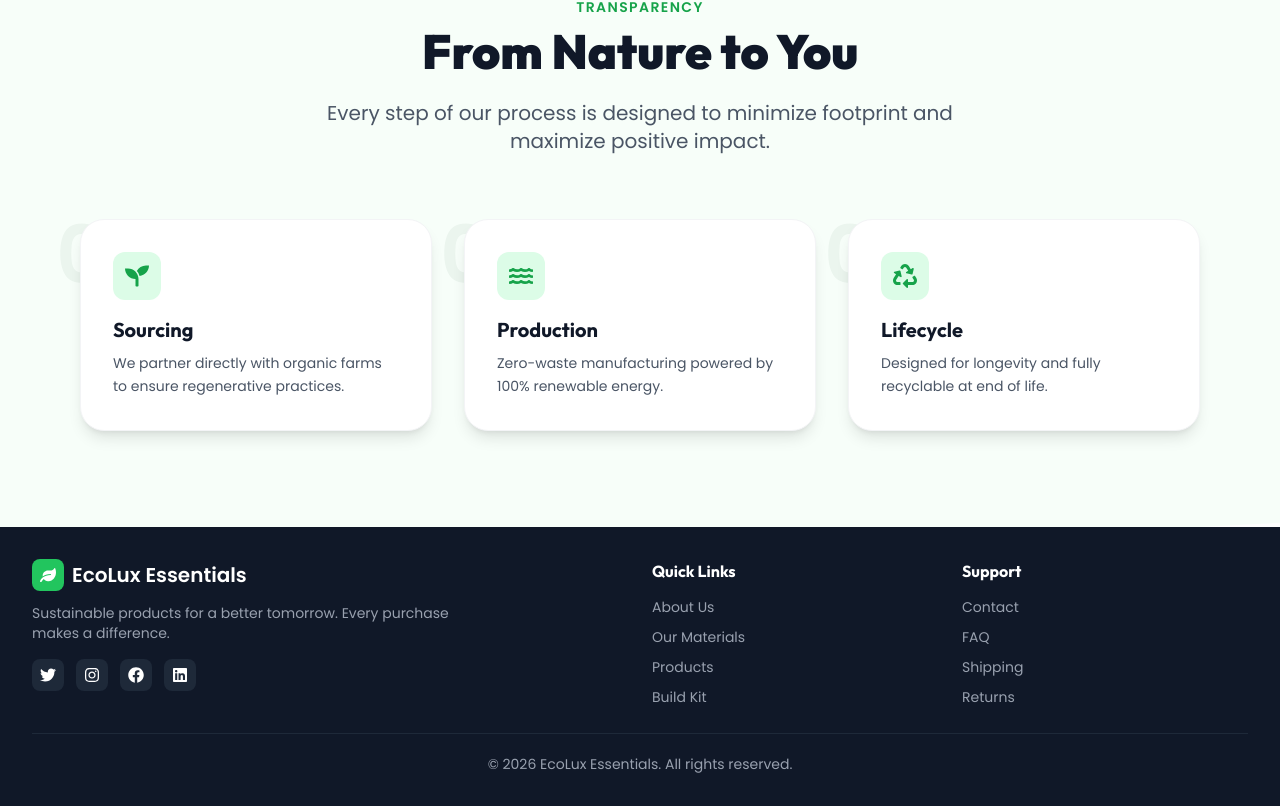
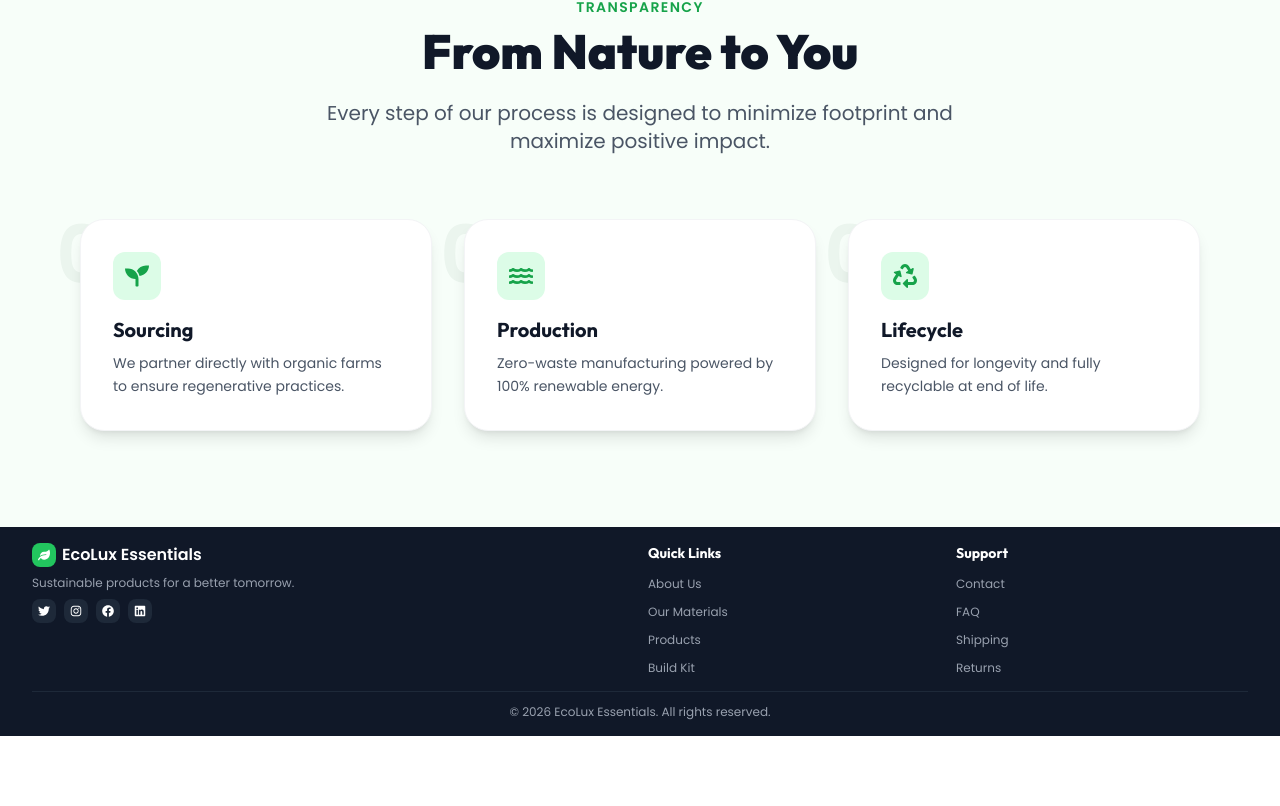
Before and after one commit to Reniyas717/brandkit, a React (Vite) app in the folder frontend/: page / in a window 1280 px wide. Shown: the part 2953-3759 px from the top of the page. After the commit the page ends 3689 px from the top, so only its background shows below. Built offline with nearby package versions, Linux system fonts and the light colour scheme; no server answers; the HTML template or start-up script is replaced by a standard one.

Commit message:
addedHeroSection, OurMaterialsSection, and Footer components to enhance the landing page.

```diff
--- a/frontend/src/components/Footer.jsx
+++ b/frontend/src/components/Footer.jsx
@@ -5,59 +5,59 @@ import { FaLeaf, FaTwitter, FaInstagram, FaFacebook, FaLinkedin } from 'react-ic
 const Footer = () => {
     return (
         <footer className="bg-gray-900 text-white">
-            <div className="container mx-auto px-4 md:px-8 py-8">
-                <div className="grid grid-cols-1 md:grid-cols-4 gap-6">
+            <div className="container mx-auto px-4 md:px-8 py-4">
+                <div className="grid grid-cols-1 md:grid-cols-4 gap-4">
                     {/* Brand */}
                     <div className="col-span-1 md:col-span-2">
-                        <div className="flex items-center gap-2 mb-3">
-                            <div className="w-8 h-8 bg-emerald-500 rounded-lg flex items-center justify-center">
-                                <FaLeaf className="w-4 h-4 text-white" />
+                        <div className="flex items-center gap-1.5 mb-2">
+                            <div className="w-6 h-6 bg-emerald-500 rounded-lg flex items-center justify-center">
+                                <FaLeaf className="w-3 h-3 text-white" />
                             </div>
-                            <span className="text-xl font-black">EcoLux Essentials</span>
+                            <span className="text-base font-black">EcoLux Essentials</span>
                         </div>
-                        <p className="text-gray-400 text-sm max-w-md mb-4">
-                            Sustainable products for a better tomorrow. Every purchase makes a difference.
+                        <p className="text-gray-400 text-xs max-w-md mb-2">
+                            Sustainable products for a better tomorrow.
                         </p>
-                        <div className="flex gap-3">
-                            <a href="#" className="w-8 h-8 bg-gray-800 rounded-lg flex items-center justify-center hover:bg-emerald-500 transition-colors">
-                                <FaTwitter className="w-4 h-4" />
+                        <div className="flex gap-2">
+                            <a href="#" className="w-6 h-6 bg-gray-800 rounded-lg flex items-center justify-center hover:bg-emerald-500 transition-colors">
+                                <FaTwitter className="w-3 h-3" />
                             </a>
-                            <a href="#" className="w-8 h-8 bg-gray-800 rounded-lg flex items-center justify-center hover:bg-emerald-500 transition-colors">
-                                <FaInstagram className="w-4 h-4" />
+                            <a href="#" className="w-6 h-6 bg-gray-800 rounded-lg flex items-center justify-center hover:bg-emerald-500 transition-colors">
+                                <FaInstagram className="w-3 h-3" />
                             </a>
-                            <a href="#" className="w-8 h-8 bg-gray-800 rounded-lg flex items-center justify-center hover:bg-emerald-500 transition-colors">
-                                <FaFacebook className="w-4 h-4" />
+                            <a href="#" className="w-6 h-6 bg-gray-800 rounded-lg flex items-center justify-center hover:bg-emerald-500 transition-colors">
+                                <FaFacebook className="w-3 h-3" />
                             </a>
-                            <a href="#" className="w-8 h-8 bg-gray-800 rounded-lg flex items-center justify-center hover:bg-emerald-500 transition-colors">
-                                <FaLinkedin className="w-4 h-4" />
+                            <a href="#" className="w-6 h-6 bg-gray-800 rounded-lg flex items-center justify-center hover:bg-emerald-500 transition-colors">
+                                <FaLinkedin className="w-3 h-3" />
                             </a>
                         </div>
                     </div>
 
                     {/* Quick Links */}
                     <div>
-                        <h3 className="font-bold text-base mb-3">Quick Links</h3>
-                        <ul className="space-y-1.5">
-                            <li><a href="#" className="text-gray-400 text-sm hover:text-white transition-colors">About Us</a></li>
-                            <li><a href="#" className="text-gray-400 text-sm hover:text-white transition-colors">Our Materials</a></li>
-                            <li><a href="#" className="text-gray-400 text-sm hover:text-white transition-colors">Products</a></li>
-                            <li><Link to="/builder" className="text-gray-400 text-sm hover:text-white transition-colors">Build Kit</Link></li>
+                        <h3 className="font-bold text-sm mb-2">Quick Links</h3>
+                        <ul className="space-y-1">
+                            <li><a href="#" className="text-gray-400 text-xs hover:text-white transition-colors">About Us</a></li>
+                            <li><a href="#" className="text-gray-400 text-xs hover:text-white transition-colors">Our Materials</a></li>
+                            <li><a href="#" className="text-gray-400 text-xs hover:text-white transition-colors">Products</a></li>
+                            <li><Link to="/builder" className="text-gray-400 text-xs hover:text-white transition-colors">Build Kit</Link></li>
                         </ul>
                     </div>
 
                     {/* Support */}
                     <div>
-                        <h3 className="font-bold text-base mb-3">Support</h3>
-                        <ul className="space-y-1.5">
-                            <li><a href="#" className="text-gray-400 text-sm hover:text-white transition-colors">Contact</a></li>
-                            <li><a href="#" className="text-gray-400 text-sm hover:text-white transition-colors">FAQ</a></li>
-                            <li><a href="#" className="text-gray-400 text-sm hover:text-white transition-colors">Shipping</a></li>
-                            <li><a href="#" className="text-gray-400 text-sm hover:text-white transition-colors">Returns</a></li>
+                        <h3 className="font-bold text-sm mb-2">Support</h3>
+                        <ul className="space-y-1">
+                            <li><a href="#" className="text-gray-400 text-xs hover:text-white transition-colors">Contact</a></li>
+                            <li><a href="#" className="text-gray-400 text-xs hover:text-white transition-colors">FAQ</a></li>
+                            <li><a href="#" className="text-gray-400 text-xs hover:text-white transition-colors">Shipping</a></li>
+                            <li><a href="#" className="text-gray-400 text-xs hover:text-white transition-colors">Returns</a></li>
                         </ul>
                     </div>
                 </div>
 
-                <div className="border-t border-gray-800 mt-6 pt-5 text-center text-gray-400 text-sm">
+                <div className="border-t border-gray-800 mt-3 pt-3 text-center text-gray-400 text-xs">
                     <p>&copy; 2026 EcoLux Essentials. All rights reserved.</p>
                 </div>
             </div>
--- a/frontend/src/components/landing/HeroSection.jsx
+++ b/frontend/src/components/landing/HeroSection.jsx
@@ -122,13 +122,13 @@ const HeroLayout2 = ({ brand }) => {
                         initial={{ opacity: 0, y: 30 }}
                         animate={{ opacity: 1, y: 0 }}
                         transition={{ delay: 0.3 }}
-                        className="text-5xl md:text-7xl lg:text-8xl font-black mb-6 leading-none"
+                        className="text-5xl md:text-7xl lg:text-8xl font-black mb-6 leading-none font-outfit"
                     >
-                        <span className="bg-gradient-to-r from-blue-600 via-purple-600 to-pink-600 bg-clip-text text-transparent">
+                        <span className="bg-gradient-to-r from-emerald-600 via-emerald-500 to-ocean-600 bg-clip-text text-transparent">
                             SUSTAINABLE
                         </span>
                         <br />
-                        <span className="text-gray-900">LIFESTYLE</span>
+                        <span className="text-earth-900 font-lora italic">LIFESTYLE</span>
                     </motion.h1>
 
                     <motion.p
@@ -215,12 +215,12 @@ const HeroLayout3 = ({ brand }) => {
                                 <FaLeaf className="w-8 h-8 text-blue-600" />
                             </div>
 
-                            <h1 className="text-4xl md:text-5xl lg:text-6xl font-black mb-4 leading-tight">
-                                <span className="text-gray-900">Design</span>
+                            <h1 className="text-4xl md:text-5xl lg:text-6xl font-black mb-4 leading-tight font-outfit">
+                                <span className="text-earth-800">Design</span>
                                 <br />
-                                <span className="text-gray-900">Meets</span>
+                                <span className="text-earth-700 font-lora italic">Meets</span>
                                 <br />
-                                <span className="bg-gradient-to-r from-pink-600 to-purple-600 bg-clip-text text-transparent">
+                                <span className="bg-gradient-to-r from-emerald-700 via-emerald-600 to-ocean-700 bg-clip-text text-transparent">
                                     SUSTAINABILITY
                                 </span>
                             </h1>
--- a/frontend/src/components/landing/OurMaterialsSection.jsx
+++ b/frontend/src/components/landing/OurMaterialsSection.jsx
@@ -8,25 +8,25 @@ const OurMaterialsSection = () => {
             title: 'Organic Cotton',
             description: 'Premium organic cotton sourced from certified sustainable farms. Soft, breathable, and kind to your skin.',
             staticImage: 'https://images.unsplash.com/photo-1523381210434-271e8be1f52b?w=800&q=80',
-            hoverGif: 'https://images.unsplash.com/photo-1594211995257-2e11d08e7c10?w=800&q=80', // Close-up Fabric Texture
+            hoverGif: 'https://media.giphy.com/media/xT9IgN8YKRhByRBzMI/giphy.gif', // Cotton plant growing
         },
         {
             title: 'Hemp Fiber',
             description: 'Durable and sustainable hemp fiber that gets softer with every wash. Naturally resistant to mold and UV light.',
             staticImage: 'https://images.unsplash.com/photo-1556228578-0d85b1a4d571?w=800&q=80',
-            hoverGif: 'https://images.unsplash.com/photo-1518301592542-f6734e5a9591?w=800&q=80', // Natural Fiber Texture
+            hoverGif: 'https://media.giphy.com/media/3o6ZsYq8L7C8Zqzw7S/giphy.gif', // Plant growing timelapse
         },
         {
             title: 'Bamboo',
             description: 'Fast-growing renewable resource that requires no pesticides. Incredibly soft and naturally antibacterial.',
             staticImage: 'https://images.unsplash.com/photo-1591047139829-d91aecb6caea?w=800&q=80',
-            hoverGif: 'https://images.unsplash.com/photo-1627916535508-3693fb100862?w=800&q=80', // Bamboo Texture
+            hoverGif: 'https://media.giphy.com/media/l0HlBO7eyXzSZkJri/giphy.gif', // Bamboo swaying
         },
         {
             title: 'Recycled Materials',
             description: 'Giving new life to waste materials through innovative recycling processes. Reducing landfill and ocean pollution.',
             staticImage: 'https://images.unsplash.com/photo-1532453288672-3a27e9be9efd?w=800&q=80',
-            hoverGif: 'https://images.unsplash.com/photo-1550989460-0adf9ea622e2?w=800&q=80', // Recycled Pellets/Texture
+            hoverGif: 'https://media.giphy.com/media/v1.Y2lkPTc5MGI3NjExcmVjeWNsaW5nYm90dGxlcw/3oEjI6SIIHBdRxXI40/giphy.gif', // Recycling symbol
         },
     ];
 
```
